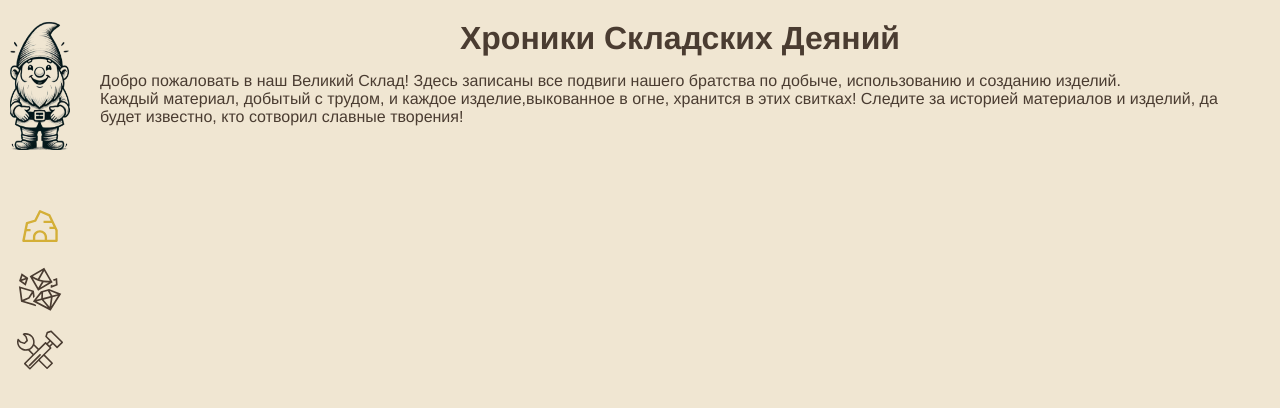
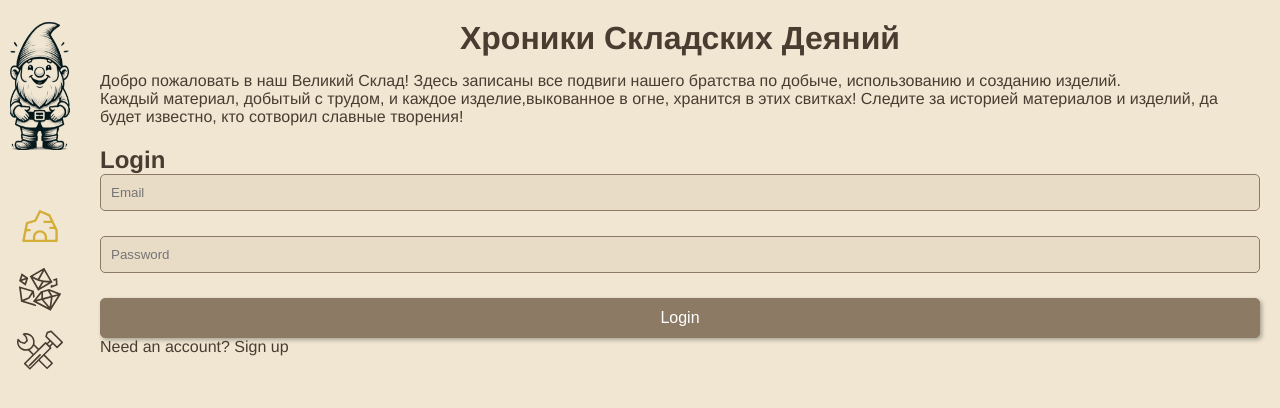
Before and after one commit to MentalControl/craft-inventory, a Vue app: page / in a window 1280 px wide. Shown: the top 408 px of the page. Built offline with nearby package versions, Linux system fonts and the light colour scheme; no server answers.

Commit message:
auth test

```diff
--- /dev/null
+++ b/src/components/AuthComp.vue
@@ -0,0 +1,40 @@
+<script setup>
+import { ref } from 'vue'
+import { auth } from '../firebase'
+import { signInWithEmailAndPassword, createUserWithEmailAndPassword } from 'firebase/auth'
+
+const email = ref('')
+const password = ref('')
+const isLogin = ref(true)
+
+const handleSubmit = async () => {
+  try {
+    if (isLogin.value) {
+      await signInWithEmailAndPassword(auth, email.value, password.value)
+    } else {
+      await createUserWithEmailAndPassword(auth, email.value, password.value)
+    }
+    console.log('Authentication successful')
+    // Redirect or update UI as needed
+  } catch (error) {
+    console.error('Authentication error:', error.message)
+  }
+}
+
+const toggleAuthMode = () => {
+  isLogin.value = !isLogin.value
+}
+</script>
+<template>
+  <div class="auth">
+    <h2>{{ isLogin ? 'Login' : 'Sign Up' }}</h2>
+    <form @submit.prevent="handleSubmit">
+      <input v-model="email" type="email" placeholder="Email" required />
+      <input v-model="password" type="password" placeholder="Password" required />
+      <button type="submit">{{ isLogin ? 'Login' : 'Sign Up' }}</button>
+    </form>
+    <p @click="toggleAuthMode">
+      {{ isLogin ? 'Need an account? Sign up' : 'Already have an account? Login' }}
+    </p>
+  </div>
+</template>
--- /dev/null
+++ b/src/firebase.js
@@ -0,0 +1,19 @@
+import { initializeApp } from 'firebase/app'
+import { getAuth } from 'firebase/auth'
+import { getFirestore } from 'firebase/firestore'
+
+const firebaseConfig = {
+  apiKey: import.meta.env.VITE_FIREBASE_API_KEY,
+  authDomain: import.meta.env.VITE_FIREBASE_AUTH_DOMAIN,
+  databaseURL: import.meta.env.VITE_FIREBASE_DATABASE_URL,
+  projectId: import.meta.env.VITE_FIREBASE_PROJECT_ID,
+  storageBucket: import.meta.env.VITE_FIREBASE_STORAGE_BUCKET,
+  messagingSenderId: import.meta.env.VITE_FIREBASE_MESSAGING_SENDER_ID,
+  appId: import.meta.env.VITE_FIREBASE_APP_ID
+}
+
+const app = initializeApp(firebaseConfig)
+const auth = getAuth(app)
+const db = getFirestore(app)
+
+export { auth, db }
--- a/src/views/HomeView.vue
+++ b/src/views/HomeView.vue
@@ -1,5 +1,6 @@
 <script setup>
 import { ref } from 'vue'
+import AuthComp from '@/components/AuthComp.vue'
 
 const title = ref('Хроники Складских Деяний')
 const description = ref(
@@ -13,6 +14,7 @@ const description = ref(
       <h1>{{ title }}</h1>
       <p v-html="description"></p>
     </header>
+    <AuthComp />
   </div>
 </template>
 
```
